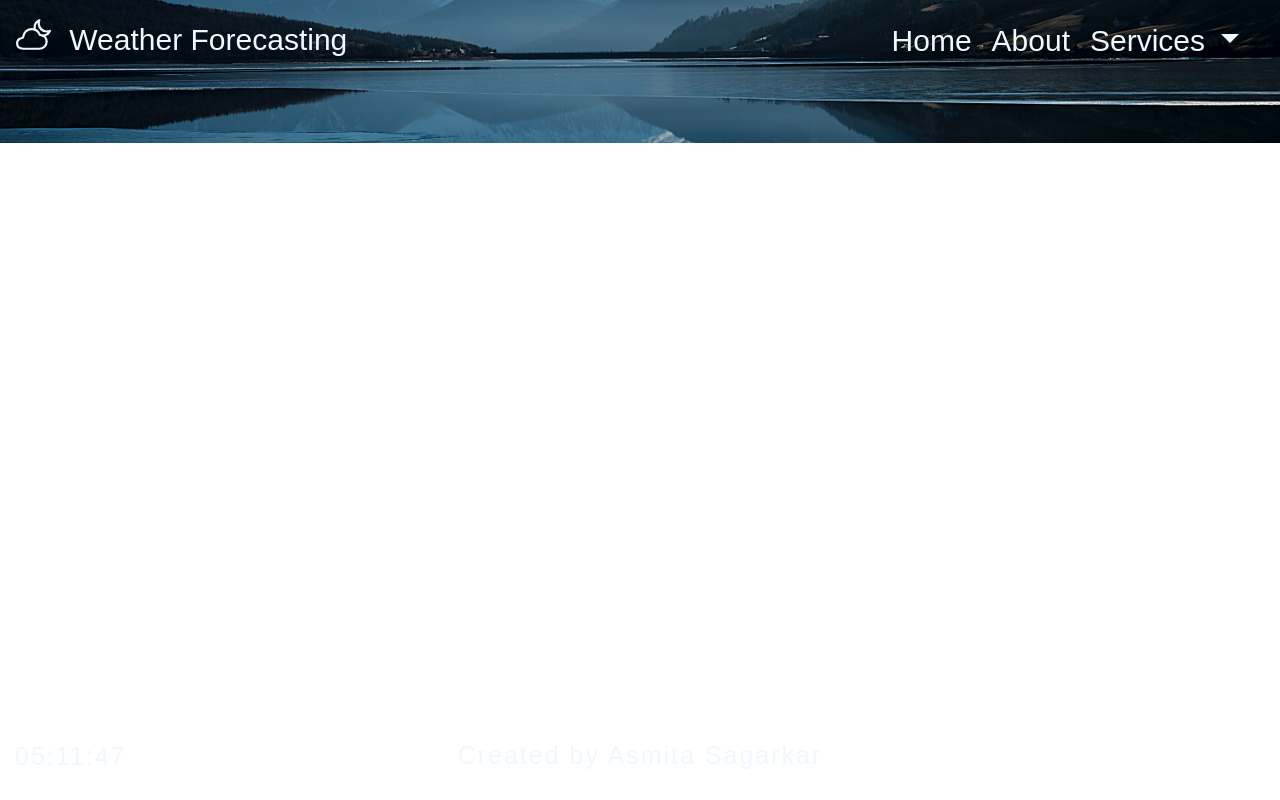
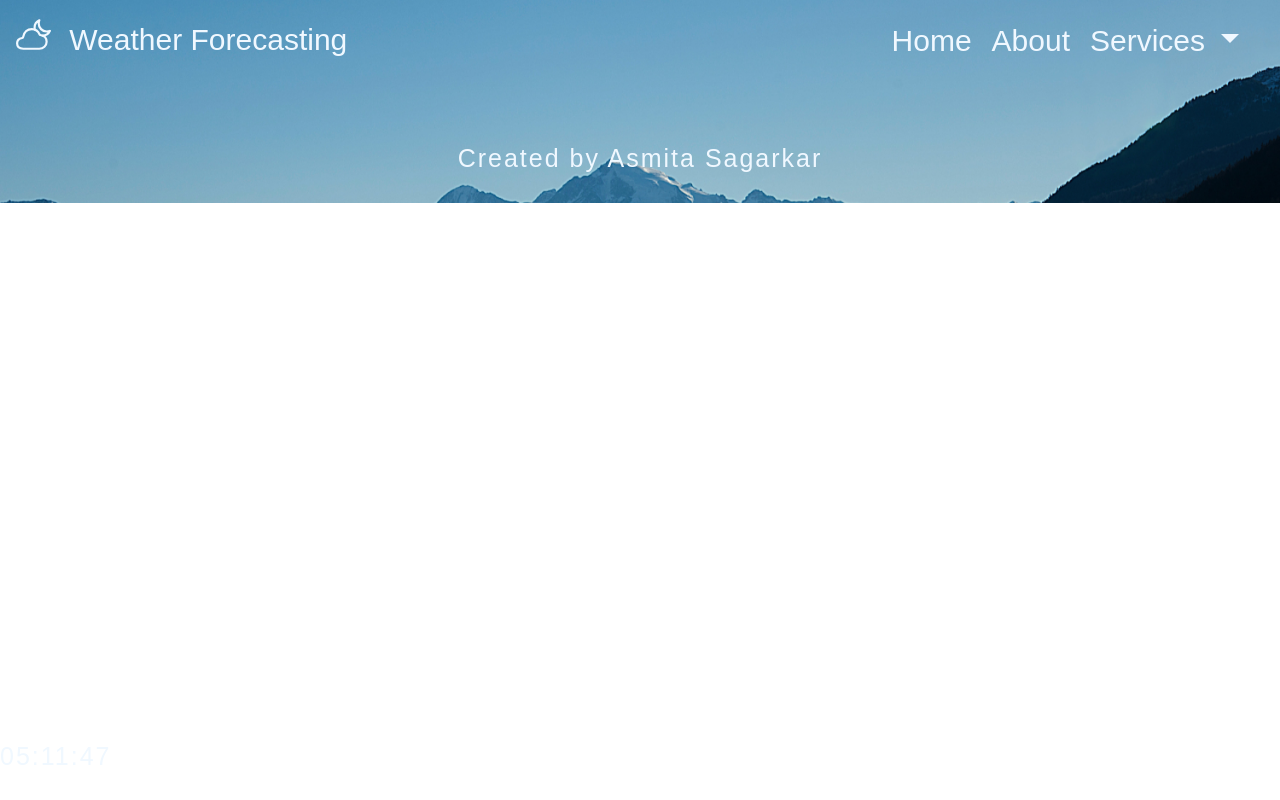
Before and after one commit to AsmitaSagarkar/Weather_Website, a Node server app: template views/5daysdisplay.ejs in a window 1280 px wide. Run offline with Node 20, Linux system fonts and the light colour scheme; the template is opened without the code that fills it, so the values that code supplies are empty; some libraries are stand-ins or nearby versions; some web fonts are replaced.

Commit message:
Style overwrite

```diff
--- a/views/5daysdisplay.ejs
+++ b/views/5daysdisplay.ejs
@@ -2,10 +2,14 @@
   <style>
     .whole {
       height: auto;
+      background-attachment: fixed;
     }
 
     .container {
       display: inline;
+    }
+    footer{
+      position: relative;
     }
   </style>
 
```
